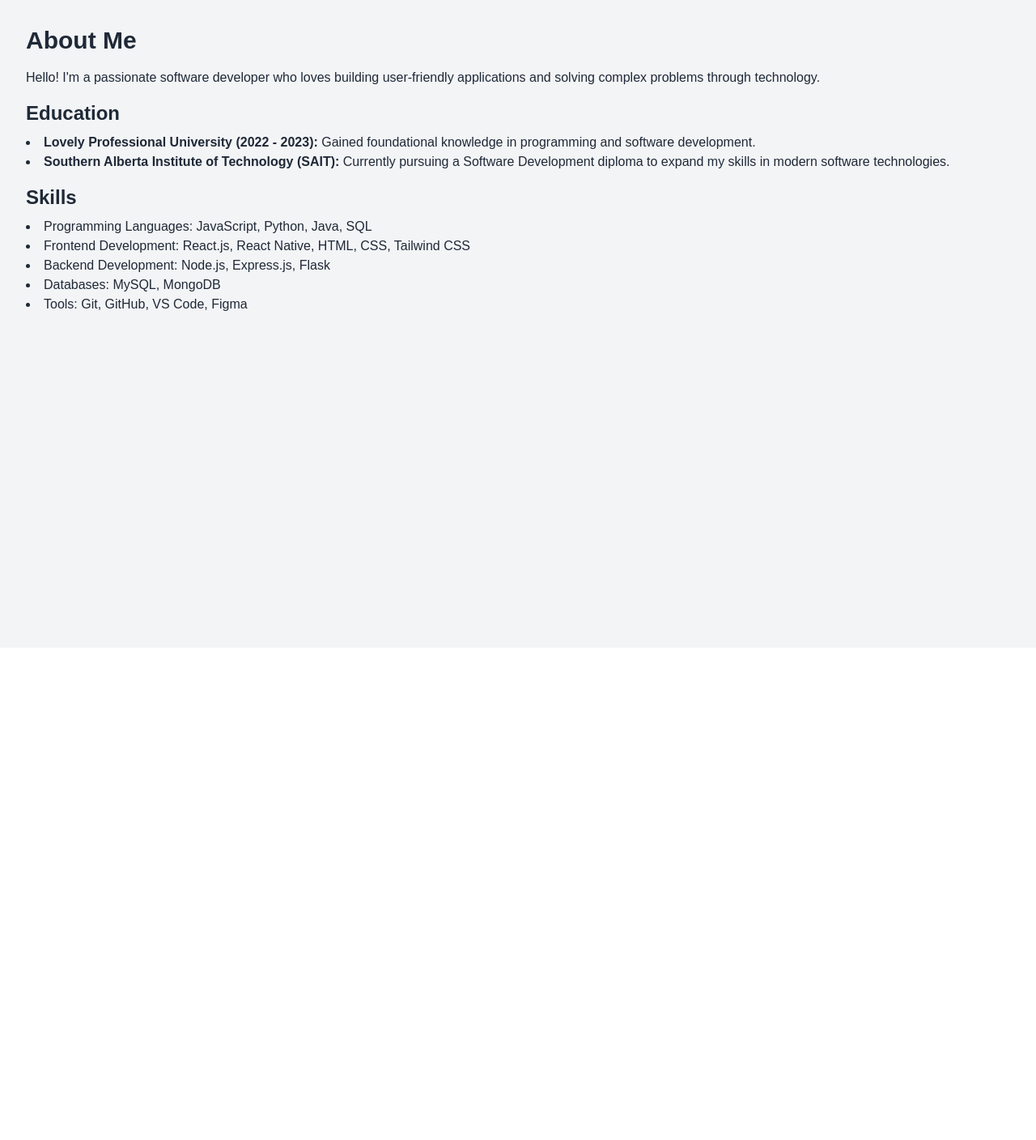
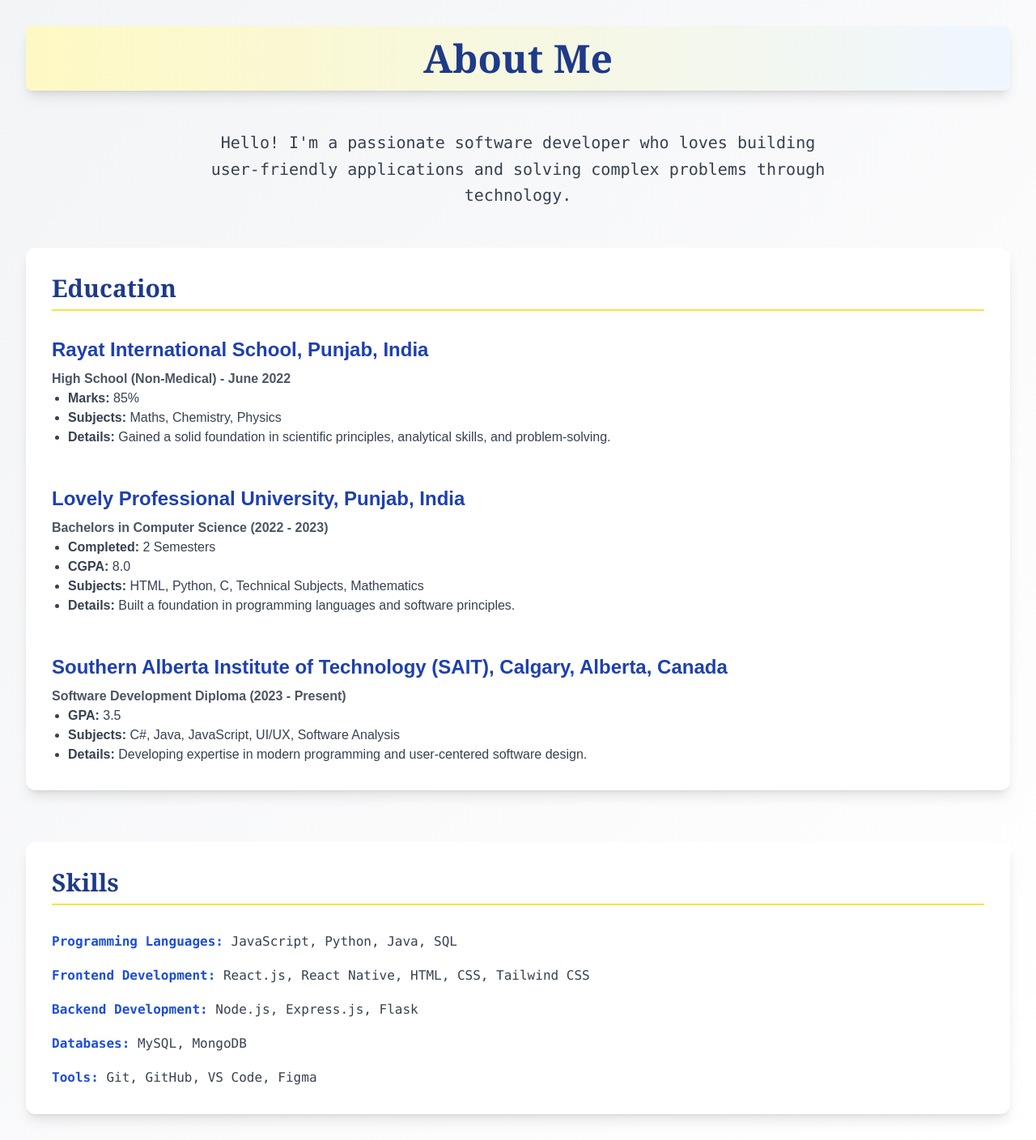
Before and after one commit to prabhnoorLubana2004/cprg306-finalproject, a Next.js app: page /about in a window 1280 px wide. Shown: the whole page at 81% size. Before the commit the page ends 800 px from the top, so only its background shows below. Built offline with nearby package versions, Linux system fonts and the light colour scheme.

Commit message:
Sprint 3

```diff
--- a/app/about/page.js
+++ b/app/about/page.js
@@ -1,29 +1,114 @@
 export default function AboutPage() {
   return (
-    <div className="p-8 bg-gray-100 text-gray-800 min-h-screen">
-      <h1 className="text-3xl font-bold mb-4">About Me</h1>
-      <p className="mb-4">
+    <div className="p-8 bg-gradient-to-br from-gray-100 to-white text-gray-800 min-h-screen">
+      {/* Page Header */}
+      <h1 className="text-5xl text-blue-900 font-extrabold mb-12 font-serif text-center shadow-lg p-4 rounded-lg bg-gradient-to-r from-yellow-100 to-blue-50 transform transition-all duration-300 hover:scale-105">
+        About Me
+      </h1>
+
+      <p className="text-xl mb-12 text-gray-700 font-mono leading-relaxed text-center max-w-3xl mx-auto">
         Hello! I'm a passionate software developer who loves building user-friendly applications and solving complex problems through technology.
       </p>
 
-      <h2 className="text-2xl font-semibold mb-2">Education</h2>
-      <ul className="list-disc list-inside mb-4">
+      <div className="space-y-16">
+        {/* Education Section */}
+        <div className="bg-white shadow-lg rounded-xl p-8 transform transition duration-300 hover:scale-105 hover:shadow-2xl">
+          <h2 className="text-3xl text-blue-900 font-semibold mb-8 font-serif border-b-2 border-yellow-300 pb-2">
+            Education
+          </h2>
+          <div className="space-y-12">
+            {/* High School */}
+            <div>
+              <h3 className="font-bold text-2xl text-blue-800 mb-2">
+                Rayat International School, Punjab, India
+              </h3>
+              <p className="text-gray-600 font-semibold">
+                High School (Non-Medical) - June 2022
+              </p>
+              <ul className="text-gray-700 list-disc pl-5">
                 <li>
-          <strong>Lovely Professional University (2022 - 2023):</strong> Gained foundational knowledge in programming and software development.
+                  <span className="font-bold">Marks:</span> 85%
                 </li>
                 <li>
-          <strong>Southern Alberta Institute of Technology (SAIT):</strong> Currently pursuing a Software Development diploma to expand my skills in modern software technologies.
+                  <span className="font-bold">Subjects:</span> Maths, Chemistry, Physics
+                </li>
+                <li>
+                  <span className="font-bold">Details:</span> Gained a solid foundation in scientific principles, analytical skills, and problem-solving.
                 </li>
               </ul>
+            </div>
 
-      <h2 className="text-2xl font-semibold mb-2">Skills</h2>
-      <ul className="list-disc list-inside">
-        <li>Programming Languages: JavaScript, Python, Java, SQL</li>
-        <li>Frontend Development: React.js, React Native, HTML, CSS, Tailwind CSS</li>
-        <li>Backend Development: Node.js, Express.js, Flask</li>
-        <li>Databases: MySQL, MongoDB</li>
-        <li>Tools: Git, GitHub, VS Code, Figma</li>
+            {/* B.Tech */}
+            <div>
+              <h3 className="font-bold text-2xl text-blue-800 mb-2">
+                Lovely Professional University, Punjab, India
+              </h3>
+              <p className="text-gray-600 font-semibold">
+                Bachelors in Computer Science (2022 - 2023)
+              </p>
+              <ul className="text-gray-700 list-disc pl-5">
+                <li>
+                  <span className="font-bold">Completed:</span> 2 Semesters
+                </li>
+                <li>
+                  <span className="font-bold">CGPA:</span> 8.0
+                </li>
+                <li>
+                  <span className="font-bold">Subjects:</span> HTML, Python, C, Technical Subjects, Mathematics
+                </li>
+                <li>
+                  <span className="font-bold">Details:</span> Built a foundation in programming languages and software principles.
+                </li>
               </ul>
+            </div>
+
+            {/* SAIT */}
+            <div>
+              <h3 className="font-bold text-2xl text-blue-800 mb-2">
+                Southern Alberta Institute of Technology (SAIT), Calgary, Alberta, Canada
+              </h3>
+              <p className="text-gray-600 font-semibold">
+                Software Development Diploma (2023 - Present)
+              </p>
+              <ul className="text-gray-700 list-disc pl-5">
+                <li>
+                  <span className="font-bold">GPA:</span> 3.5
+                </li>
+                <li>
+                  <span className="font-bold">Subjects:</span> C#, Java, JavaScript, UI/UX, Software Analysis
+                </li>
+                <li>
+                  <span className="font-bold">Details:</span> Developing expertise in modern programming and user-centered software design.
+                </li>
+              </ul>
+            </div>
+          </div>
+        </div>
+
+        {/* Skills Section */}
+        <div className="bg-white shadow-lg rounded-xl p-8 transform transition duration-300 hover:scale-105 hover:shadow-2xl">
+          <h2 className="text-3xl text-blue-900 font-semibold mb-8 font-serif border-b-2 border-yellow-300 pb-2">
+            Skills
+          </h2>
+          <ul className="space-y-4 text-gray-700 font-mono leading-relaxed">
+            <li>
+              <span className="font-bold text-blue-700">Programming Languages:</span> JavaScript, Python, Java, SQL
+            </li>
+            <li>
+              <span className="font-bold text-blue-700">Frontend Development:</span> React.js, React Native, HTML, CSS, Tailwind CSS
+            </li>
+            <li>
+              <span className="font-bold text-blue-700">Backend Development:</span> Node.js, Express.js, Flask
+            </li>
+            <li>
+              <span className="font-bold text-blue-700">Databases:</span> MySQL, MongoDB
+            </li>
+            <li>
+              <span className="font-bold text-blue-700">Tools:</span> Git, GitHub, VS Code, Figma
+            </li>
+          </ul>
+        </div>
+      </div>
     </div>
   );
 }
```
Lines whose indentation alone changed are shown as unchanged.
